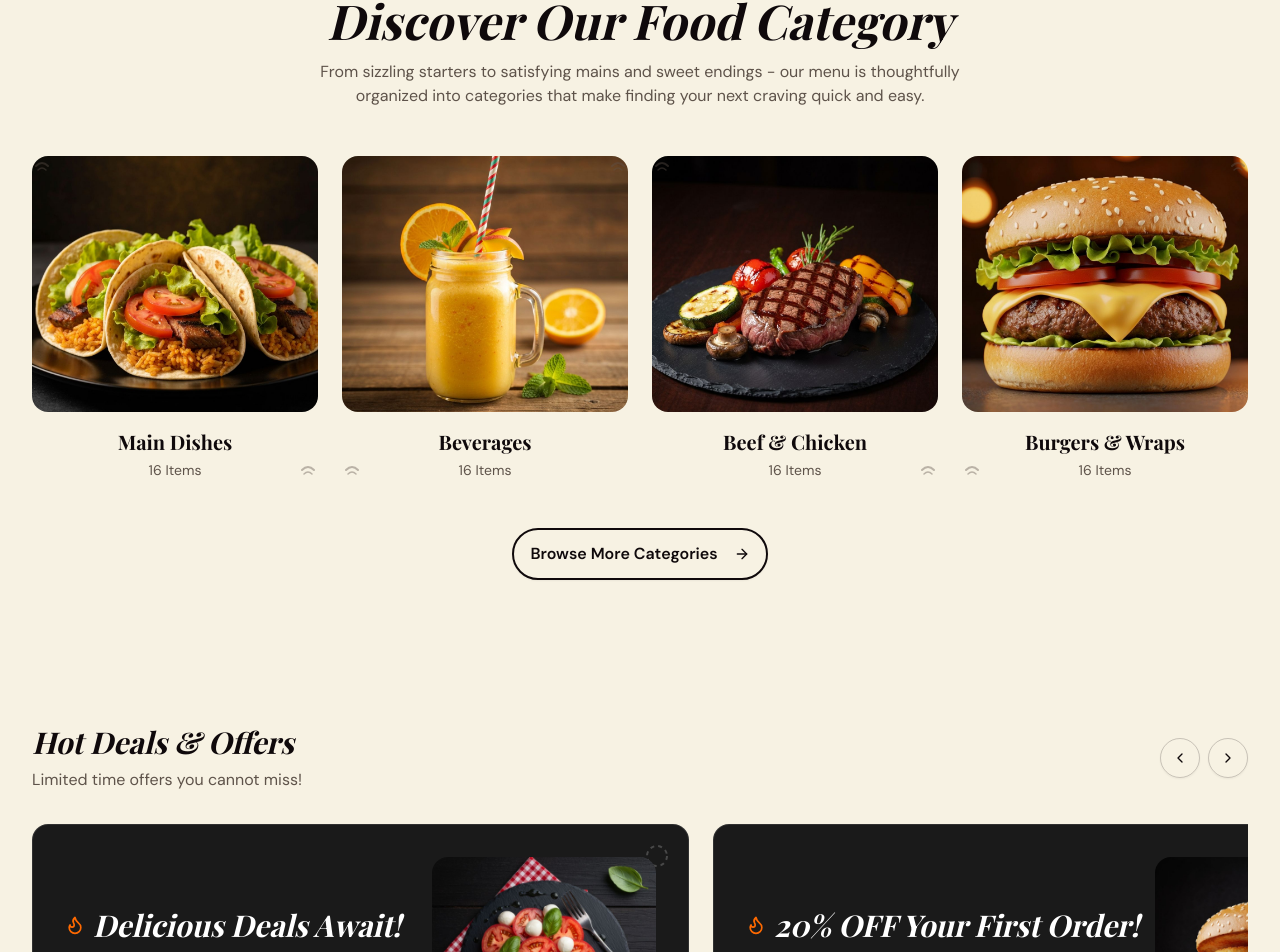
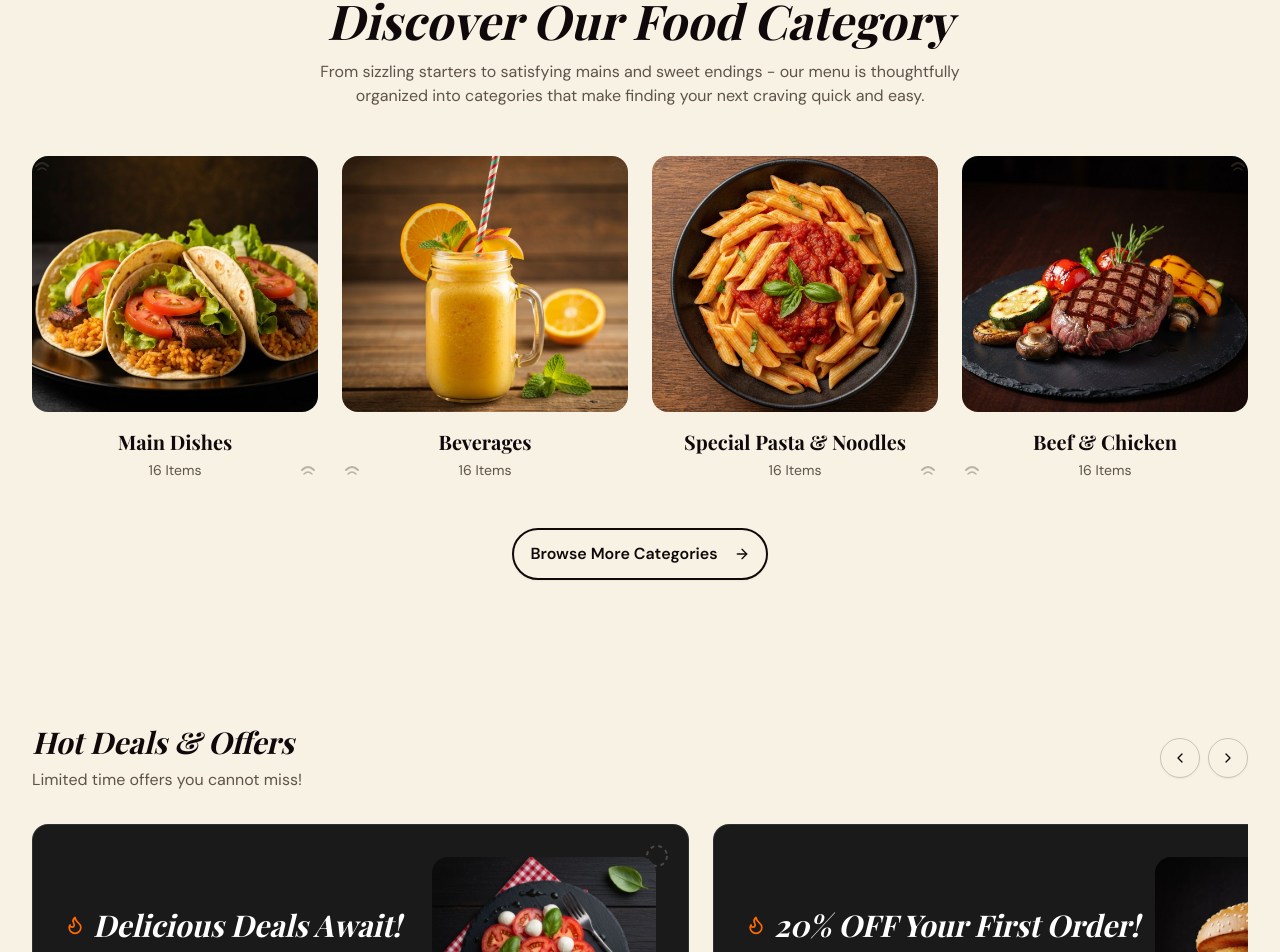
Before and after one commit to GiddyCode/10-01-cuisine-website, a Next.js app: page / in a window 1280 px wide. Shown: the part 820-1772 px from the top of the page. Built offline with nearby package versions, Linux system fonts and the light colour scheme; a web font is replaced by a local one.

Commit message:
feat: enhance food category display logic and UI animations
Co-authored-by: null <39639307+GiddyCode@users.noreply.github.com>

```diff
--- a/components/food-categories.tsx
+++ b/components/food-categories.tsx
@@ -10,25 +10,30 @@ const allCategories = [
   // First batch (always visible)
   { id: "main-dishes", name: "Main Dishes", itemCount: 16, image: "/images/categories/main-dishes.jpg" },
   { id: "beverages", name: "Beverages", itemCount: 16, image: "/images/categories/beverages.jpg" },
-  // { id: "desserts", name: "Delicious Desserts", itemCount: 16, image: "/images/categories/desserts.jpg" },
-  // { id: "vegetables", name: "Hearty Vegetables", itemCount: 16, image: "/images/categories/vegetables.jpg" },
-
-  // Second batch (shown after "Browse More Categories")
+  { id: "pasta", name: "Special Pasta & Noodles", itemCount: 16, image: "/images/categories/pasta.jpg" },
   { id: "beef-chicken", name: "Beef & Chicken", itemCount: 16, image: "/images/categories/beef-chicken.jpg" },
   { id: "burgers-wraps", name: "Burgers & Wraps", itemCount: 16, image: "/images/categories/burgers-wraps.jpg" },
-  // { id: "snacks", name: "Sizzling Snacks", itemCount: 16, image: "/images/categories/snacks.jpg" },
   { id: "salads", name: "Exquisite Salads", itemCount: 16, image: "/images/categories/salads.jpg" },
+  { id: "pasta", name: "Special Pasta & Noodles", itemCount: 16, image: "/images/categories/pasta.jpg" },
+  // // { id: "desserts", name: "Delicious Desserts", itemCount: 16, image: "/images/categories/desserts.jpg" },
+  // // { id: "vegetables", name: "Hearty Vegetables", itemCount: 16, image: "/images/categories/vegetables.jpg" },
 
-  // Third batch (shown after "Load More")
-  // { id: "sandwiches", name: "Gourmet Sandwiches", itemCount: 16, image: "/images/categories/sandwiches.jpg" },
-  { id: "pasta", name: "Special Pasta & Noodles", itemCount: 16, image: "/images/categories/pasta.jpg" },
-  // { id: "spicy", name: "Spicy & Zesty Dishes", itemCount: 16, image: "/images/categories/spicy.jpg" },
-  // { id: "sides", name: "Scrumptious Sides", itemCount: 16, image: "/images/categories/sides.jpg" },
+  // // Second batch (shown after "Browse More Categories")
+  // { id: "beef-chicken", name: "Beef & Chicken", itemCount: 16, image: "/images/categories/beef-chicken.jpg" },
+  // { id: "burgers-wraps", name: "Burgers & Wraps", itemCount: 16, image: "/images/categories/burgers-wraps.jpg" },
+  // // { id: "snacks", name: "Sizzling Snacks", itemCount: 16, image: "/images/categories/snacks.jpg" },
+  // { id: "salads", name: "Exquisite Salads", itemCount: 16, image: "/images/categories/salads.jpg" },
 
-  // // Fourth batch (final - shown after second "Load More")
-  // { id: "sweet-bites", name: "Sweet Bites Delight", itemCount: 48, image: "/images/categories/sweet-bites.jpg" },
-  // { id: "mozzastick", name: "MozzaStick Madness", itemCount: 73, image: "/images/categories/mozzastick.jpg" },
-  // { id: "spicy-sub", name: "Spicy Sub Crunch", itemCount: 26, image: "/images/categories/spicy-sub.jpg" },
+  // // Third batch (shown after "Load More")
+  // // { id: "sandwiches", name: "Gourmet Sandwiches", itemCount: 16, image: "/images/categories/sandwiches.jpg" },
+  // { id: "pasta", name: "Special Pasta & Noodles", itemCount: 16, image: "/images/categories/pasta.jpg" },
+  // // { id: "spicy", name: "Spicy & Zesty Dishes", itemCount: 16, image: "/images/categories/spicy.jpg" },
+  // // { id: "sides", name: "Scrumptious Sides", itemCount: 16, image: "/images/categories/sides.jpg" },
+
+  // // // Fourth batch (final - shown after second "Load More")
+  // // { id: "sweet-bites", name: "Sweet Bites Delight", itemCount: 48, image: "/images/categories/sweet-bites.jpg" },
+  // // { id: "mozzastick", name: "MozzaStick Madness", itemCount: 73, image: "/images/categories/mozzastick.jpg" },
+  // // { id: "spicy-sub", name: "Spicy Sub Crunch", itemCount: 26, image: "/images/categories/spicy-sub.jpg" },
 ];
 
 // Decorative doodle SVG component
```
